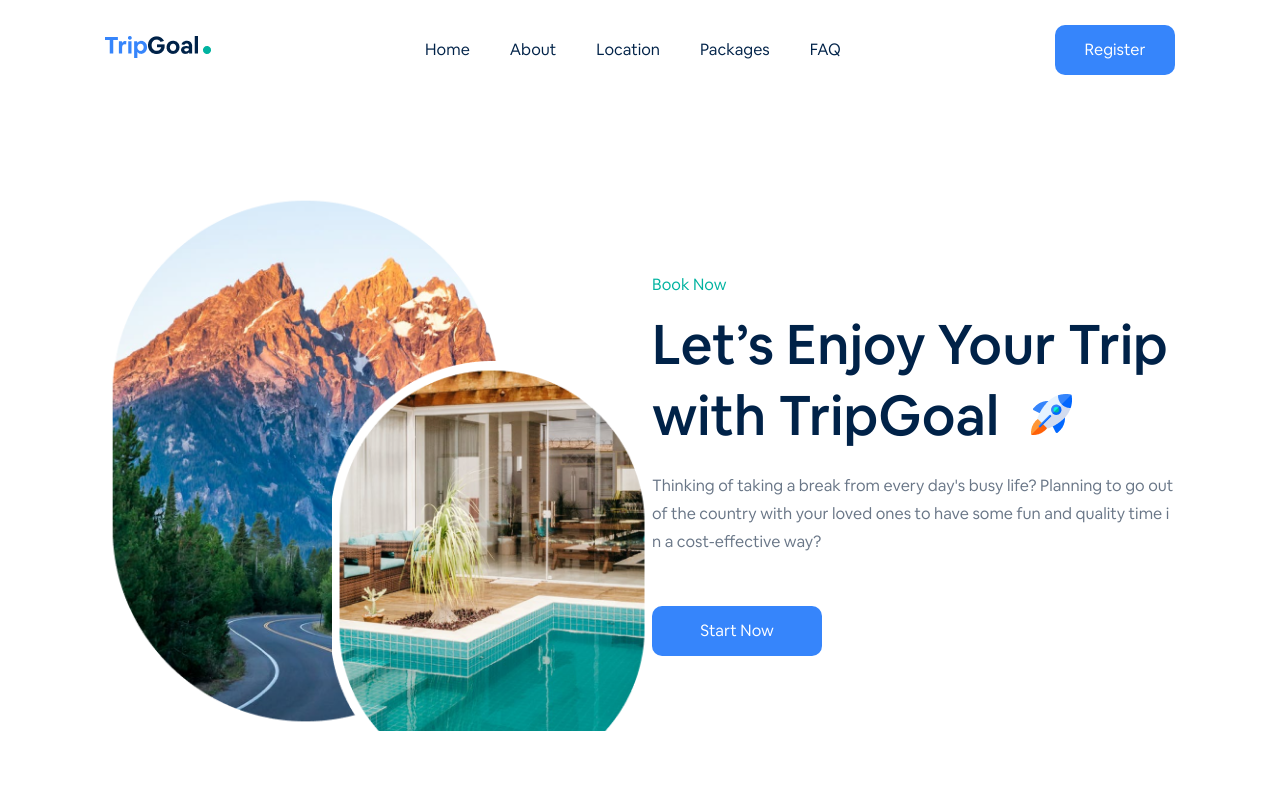
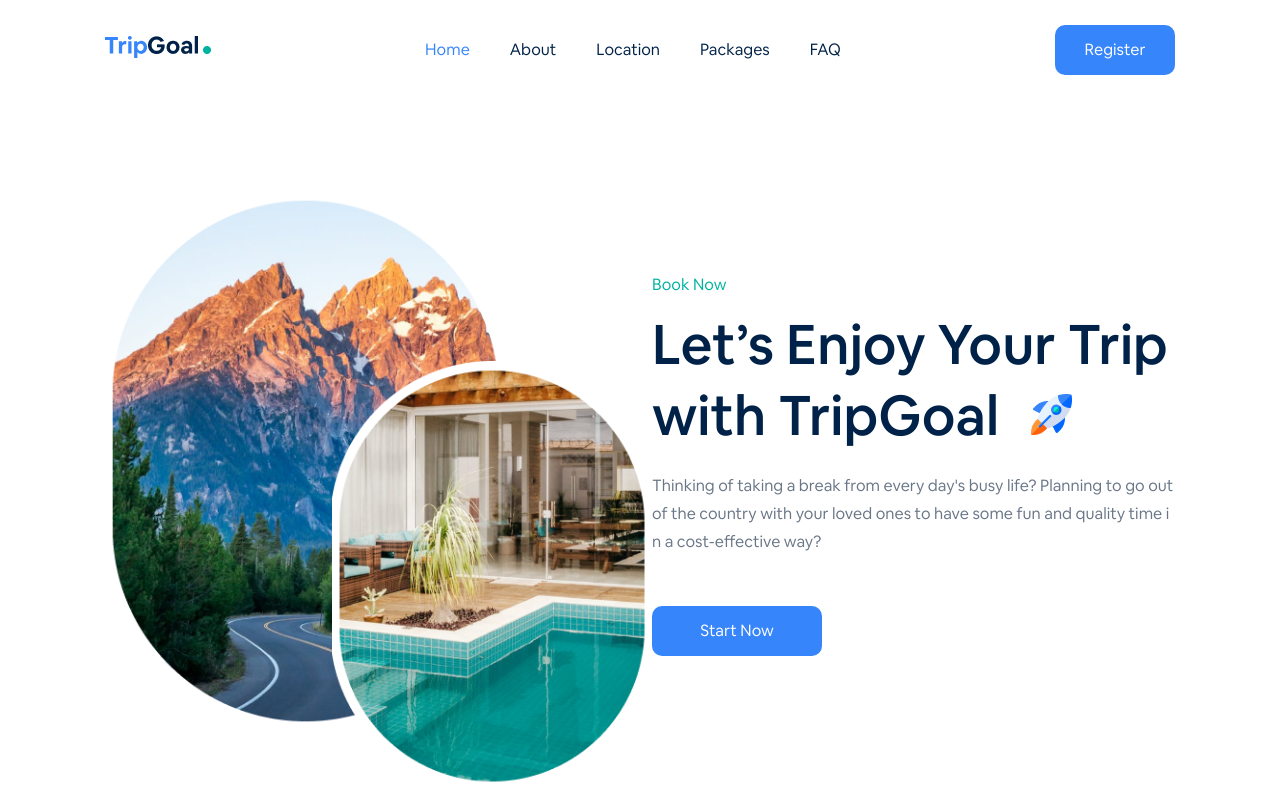
Before and after one commit to EvilEl/nuxtssr, a Nuxt app: page / in a window 1280 px wide. Built offline with nearby package versions, Linux system fonts and the light colour scheme.

Commit message:
added link color active

```diff
--- a/assets/css/globalStyle.css
+++ b/assets/css/globalStyle.css
@@ -32,7 +32,6 @@
   position: relative;
 
 }
-.images-group__big{}
 .images-group__small {
   position: absolute;
   right: 0;
--- a/assets/css/normalazie.css
+++ b/assets/css/normalazie.css
@@ -12,15 +12,16 @@
   padding: 0;
   box-sizing: border-box;
   word-break: break-all;
+  /* overflow: hidden; */
 
 }
 *>div{
-  overflow: hidden;
 }
  html {
   line-height: 1.15; /* 1 */
   -webkit-text-size-adjust: 100%; /* 2 */
   box-sizing: border-box;
+
 }
 
 /* Sections
@@ -33,7 +34,6 @@
 body {
   margin: 0;
   box-sizing: border-box;
-
 
 }
 
--- a/layouts/Authuser.vue
+++ b/layouts/Authuser.vue
@@ -12,7 +12,7 @@
         <nav class="menu">
           <ul class="menu__list">
             <li class="menu__item" v-for="(item) in navItems" :key="item.name">
-              <nuxtLink class="menu__link" :to="item.link">{{item.title}}</nuxtLink>
+              <nuxtLink exact class="menu__link" :to="item.link">{{item.title}}</nuxtLink>
             </li>
           </ul>
         </nav>
@@ -99,6 +99,9 @@ export default {
   }
 }
 .menu {
+  .nuxt-link-active {
+    color: #3685fb;
+  }
   flex: 1 1 auto;
   &__list {
     display: flex;
```
